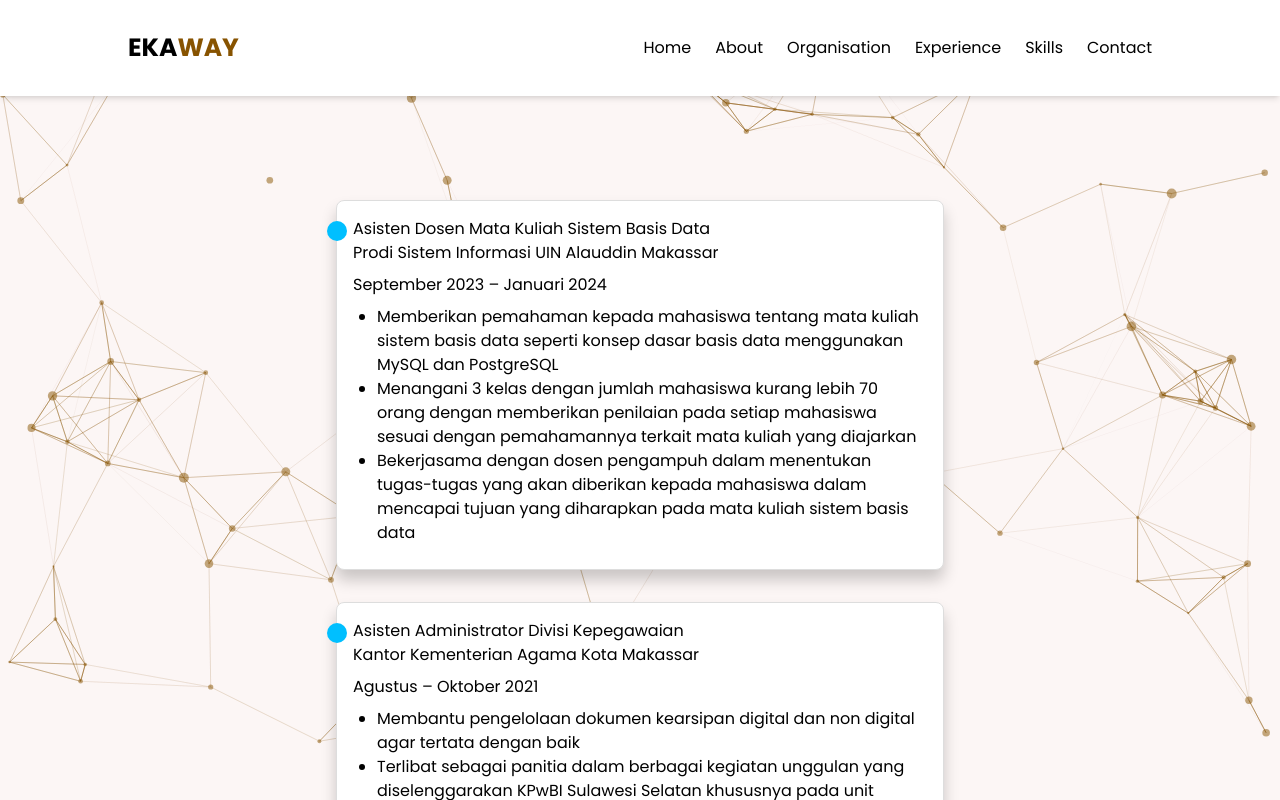
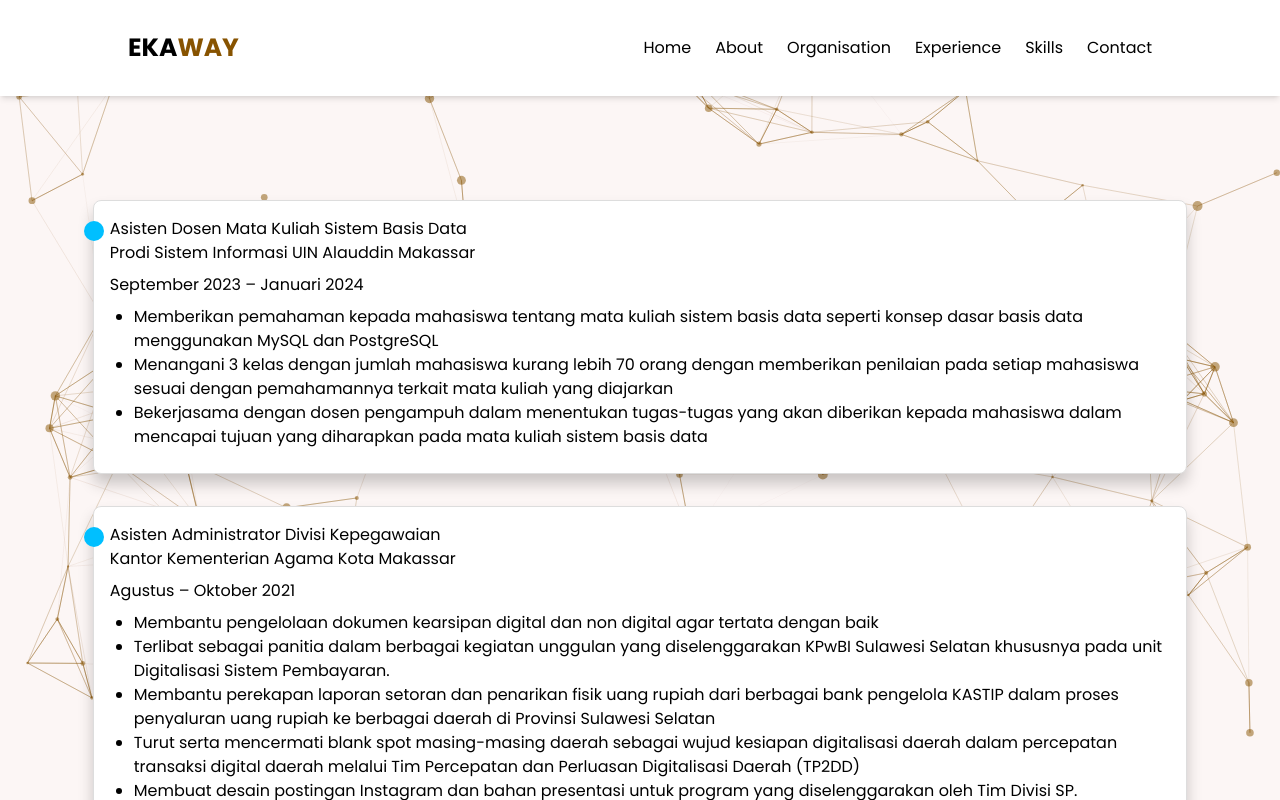
Before and after one commit to Ekawayyyyy/ASUS-PC, a Next.js app: page /experience in a window 1280 px wide. Shown: the top 800 px of the page. Built offline with nearby package versions, Linux system fonts and the light colour scheme.

Commit message:
update width experience

```diff
--- a/styles/experience.module.scss
+++ b/styles/experience.module.scss
@@ -21,7 +21,7 @@
     padding: 1rem;
     transition: transform 0.2s;
     box-shadow: 0px 10px 15px rgba(0, 0, 0, 0.2);
-    width: 50%;
+    width: 90%;
     position: relative;
     text-align: left;
   }
```
